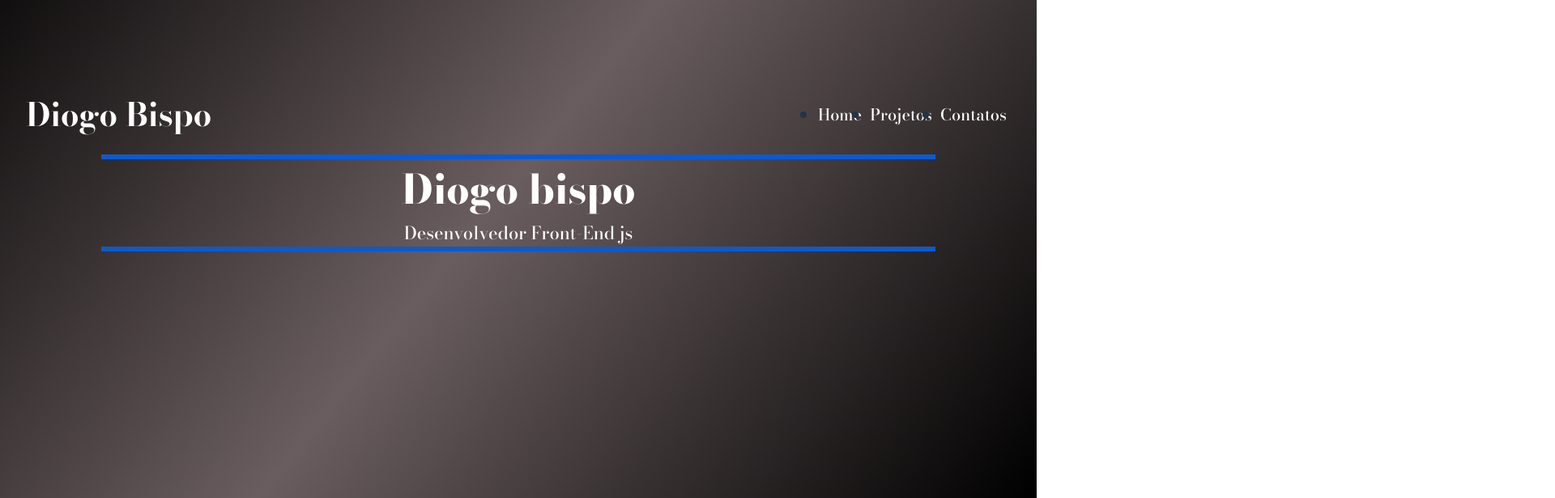
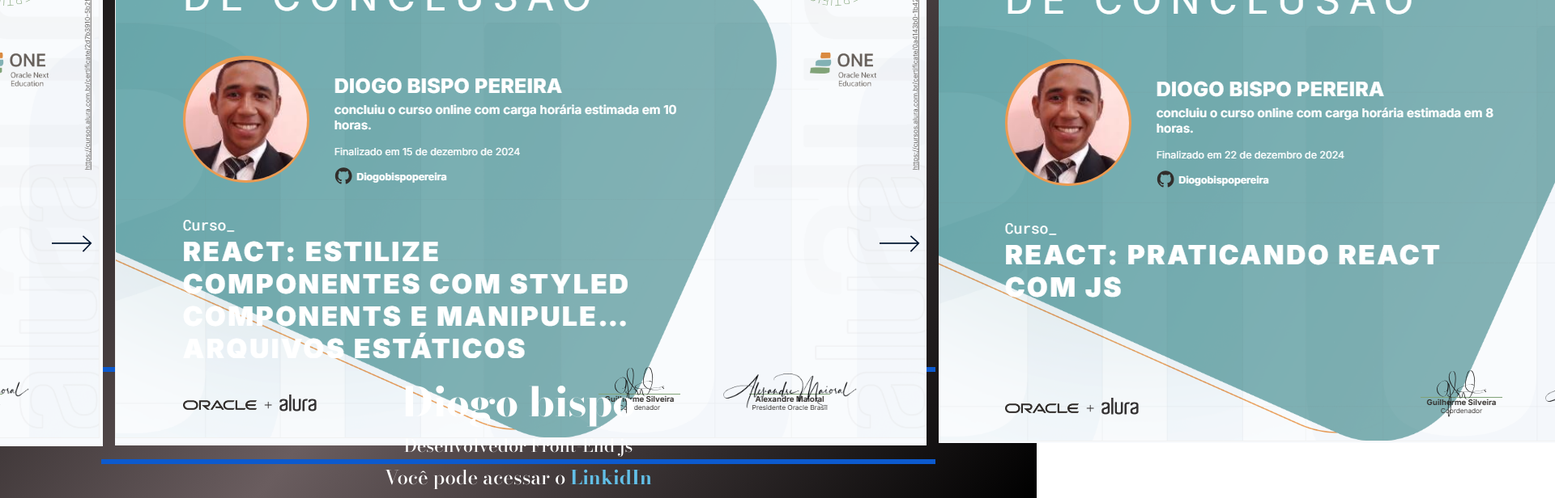
Before and after one commit to Diogobispopereira/PORTIFOLIO-ORIGINAL, a React (Vite) app: page /html in a window 1280 px wide. Shown: the part 184-800 px from the top of the page at 81% size, 1920 px wide, since content can reach past the window. Built offline with nearby package versions, Linux system fonts and the light colour scheme.

Commit message:
concluir a pagina de react e contruir a pag html

```diff
--- a/src/App.css
+++ b/src/App.css
@@ -7,7 +7,8 @@
   --fonte-link:   'Bodoni Moda', serif;
   --fonte-home:   'EBGaramond', serif;
   --font-projeto: 'EBGaramond', serif;
-  --font-contato:  'EBGaramond', serif;
+  --font-contato: 'EBGaramond', serif;
+  --font-react:   'EBGaramond', serif;
 
   --verde:  rgb(29, 209, 5);
   --branco: #FFFFFF;
--- a/src/App.jsx
+++ b/src/App.jsx
@@ -20,6 +20,7 @@
         <Route path='/projetos' element={<Projetos/>} />
         <Route path='/contatos' element={<Contato/>} />
         <Route path='/react' element={<React/>} />
+        <Route path='/html' element={<React/>} />
       </Routes>
       <Rodape/>
     </BrowserRouter>
--- a/src/Componentes/React/index.jsx
+++ b/src/Componentes/React/index.jsx
@@ -1,8 +1,33 @@
-export function React (){
-    return(
-        <article>
-            <h2>oi</h2>
-            <img src="./react/react estilize com styled.png"/>
+import { useState } from "react"
+import style from "./react.module.css"
+
+export function React() {
+    const [imgReact] = useState([
+        {
+            img: "./react/gerenciando estado react.png",
+            id: 1
+        },
+        {
+            img: "./react/react estilize com styled.png"
+            , id: 2
+        },
+        {
+            img: "./react/react com js.png",
+            id: 3
+        },
+    ])
+    return (
+        <article className={style.react}>
+            <h2>Aqui está todos os curso de React:</h2>
+            <section className={style.react__container}>
+                {imgReact.map((item) => (
+                    <div id={item.id}>
+                        <img src={item.img} />
+                    </div>
+                ))}
+
+            </section>
+              <p>Você pode acessar o <a href="https://www.linkedin.com/in/diogo-bispo-desenvolvedor-front-end/details/certifications/"><strong>LinkidIn</strong></a></p>
         </article>
     )
 }
--- /dev/null
+++ b/src/Componentes/React/react.module.css
@@ -0,0 +1,36 @@
+.react{
+    display: flex;
+    flex-direction: column;
+     width: 90%;
+    margin: 0px auto;
+    height: 525px;
+    align-items: center;
+    justify-content: center;
+}
+.react h2{
+    font-size: 34px;
+    font-family: var(--font-react);
+    font-weight: 700;
+    margin-bottom: 40px;
+}
+.react__container{
+
+    flex-direction: row;
+    display: flex;
+    justify-content: center;
+    gap: 15px;
+}
+.react p{
+    font-size: 24px;
+    font-weight: 500;
+    margin-top: 15px;
+}
+.react strong{
+    color: rgb(98, 191, 231);
+
+}
+.react strong:hover{
+    color:rgb(52, 3, 52);
+    transform: 0.2 ;
+    text-decoration: underline;
+}
```
Also changed, not shown: public/react/gerenciando estado react.png (added), public/react/react com js.png (added), src/Componentes/Html/index.jsx (added).
